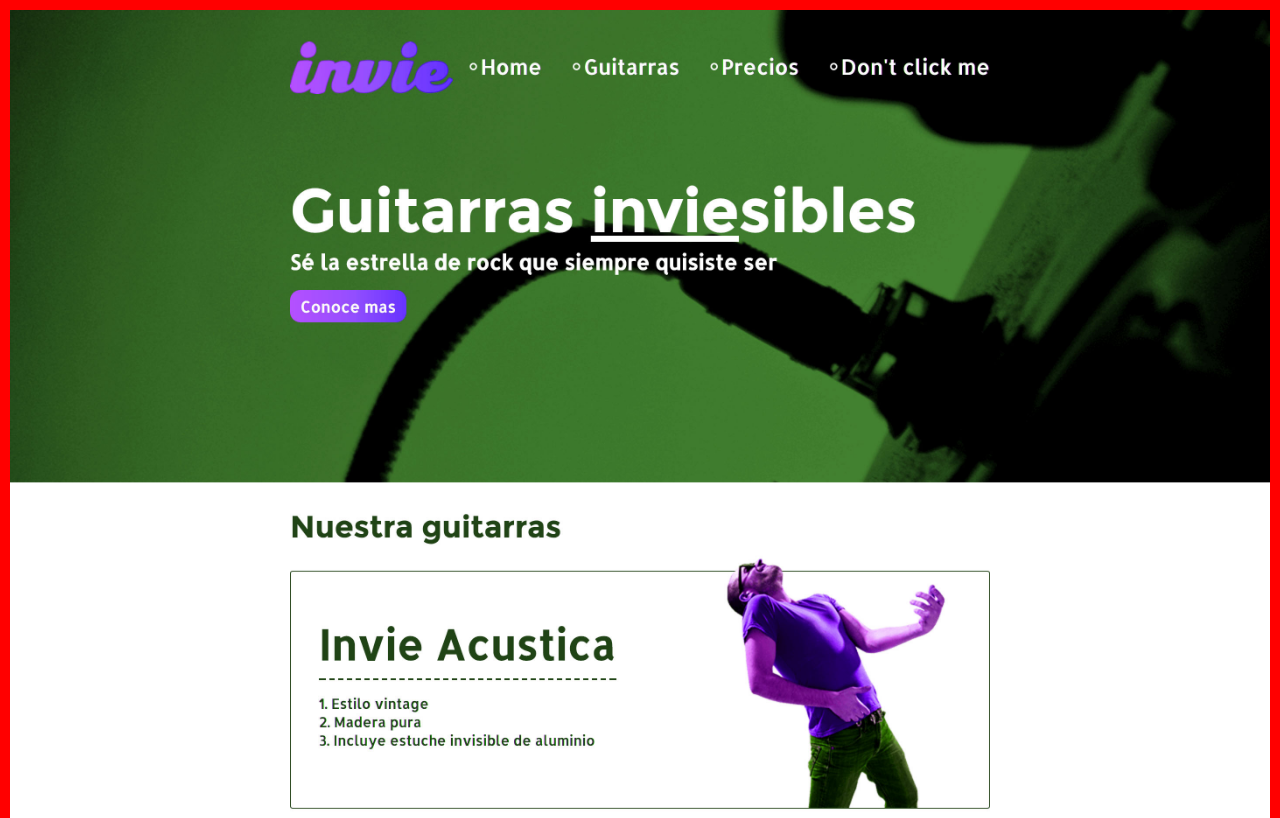
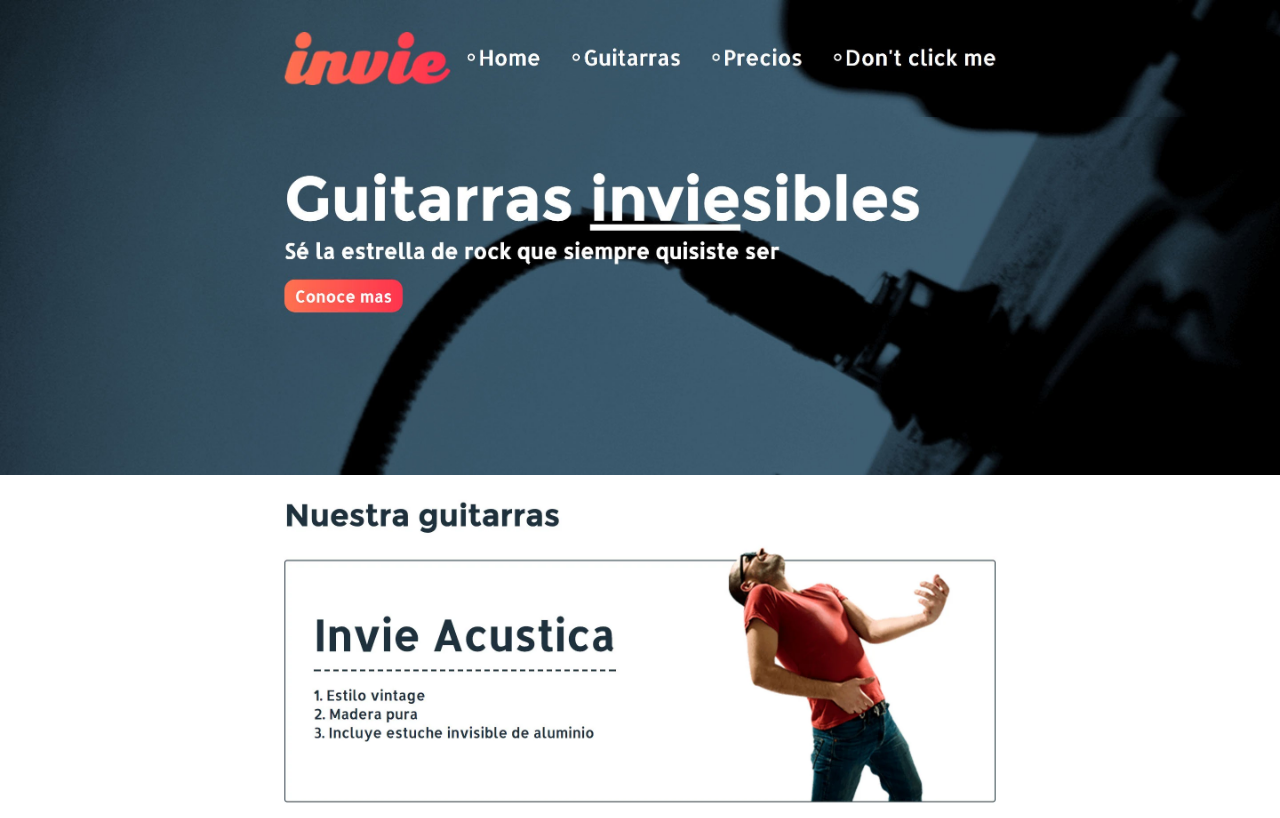
Before and after one commit to david7romeroe/invie-scope, a plain HTML site: page index.html in a window 1280 px wide. Shown: the top 818 px of the page. Drawn offline with Linux system fonts and the light colour scheme.

Commit message:
cambios en el config

```diff
--- a/index.html
+++ b/index.html
@@ -8,7 +8,6 @@
 
     body {
         margin: 0;
-        border: 10px solid red;
     }
 
     img {
@@ -29,6 +28,8 @@
 </head>
 <body>
     <img src="img/responsive.webp" alt="responsive" id="responsive">
-    <img src="img/nueva-version.webp" alt="nueva-version">
+    <img src="img/header.webp" alt="header">
+    <img src="img/hero.webp" alt="hero">
+    <img src="img/acustica.webp" alt="acustica">
 </body>
 </html>
```
Also changed, not shown: config.txt.
